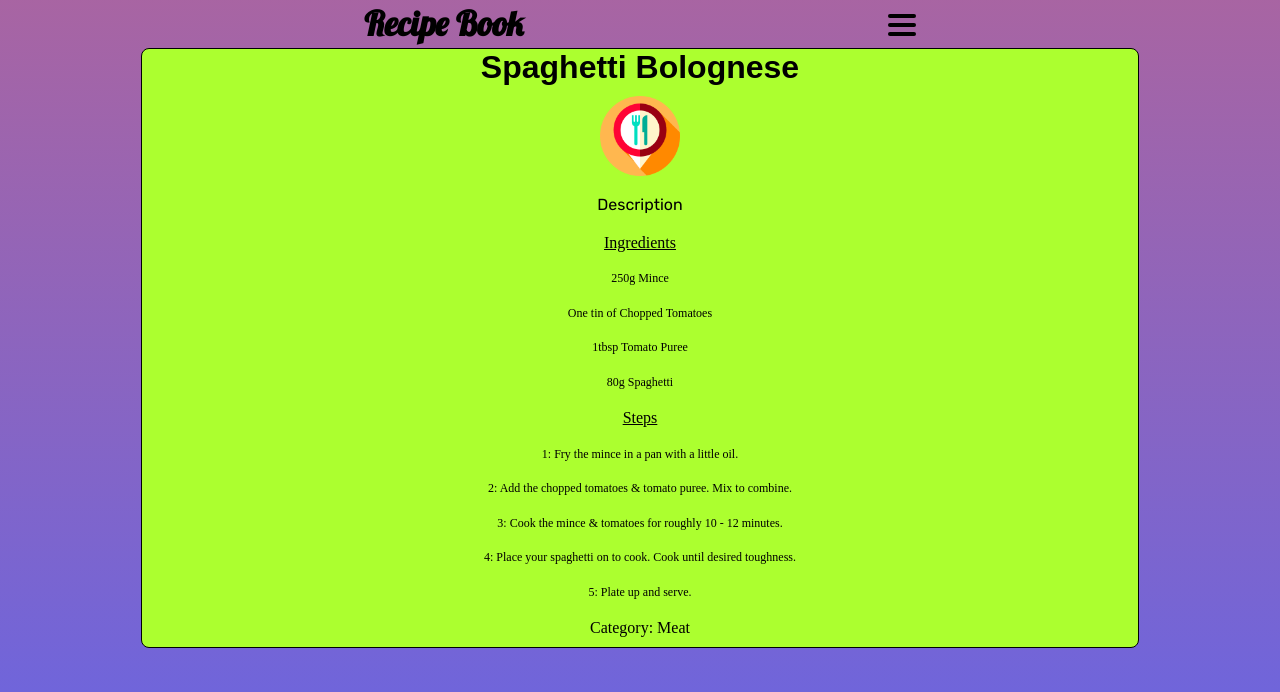
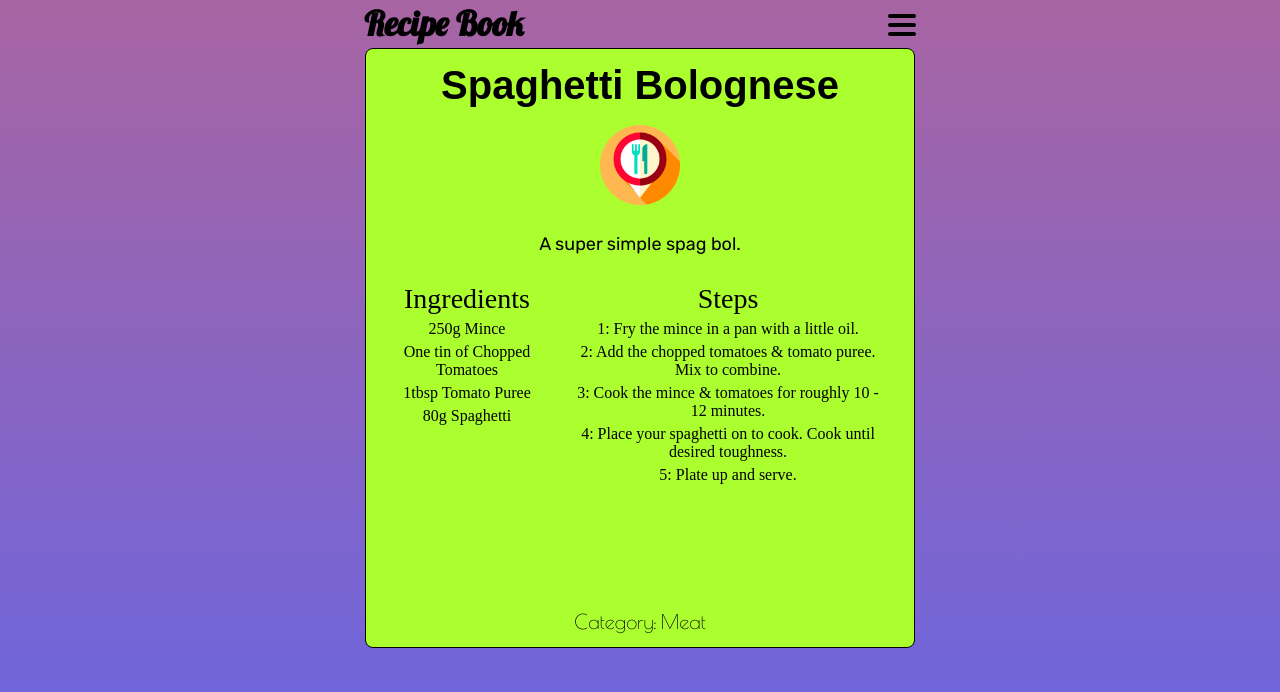
Before and after one commit to BethScarlett/RecipeBookFrontEnd, a React (Vite) app: page /recipe/1 in a window 1280 px wide. Shown: the top 692 px of the page. Built offline with nearby package versions, Linux system fonts and the light colour scheme; a web font is replaced by a local one.

Commit message:
Redesigned expanded recipe card to show ingredients and steps side by side at higher resolutions. Additional media query adjustments also undertaken.

```diff
--- a/src/Components/ExpandedRecipeCard/ExpandedRecipeCard.scss
+++ b/src/Components/ExpandedRecipeCard/ExpandedRecipeCard.scss
@@ -10,18 +10,15 @@
   display: flex;
   flex-direction: column;
   align-items: center;
-  justify-content: space-between;
+  justify-content: space-around;
   height: 600px;
   width: 78dvw;
+  max-width: 550px;
   border: 1px solid $recipecard-border;
   border-radius: 8px;
   background-color: $recipecard-background;
-  padding-bottom: 10px;
   margin: auto;
-  margin-top: 10px;
   text-align: center;
-  transition: all 0.2s linear;
-  color: $recipecard-text;
 
   &__heading {
     font-size: 32px;
@@ -34,27 +31,77 @@
     width: 80px;
   }
 
+  &__info {
+    display: flex;
+    flex-direction: column;
+    justify-content: space-evenly;
+    align-items: center;
+    min-height: 300px;
+    width: 100%;
+  }
+
   &__description {
     font-family: $recipeCard-description;
   }
 
   &__ingredients {
-    text-decoration: underline;
+    height: fit-content;
+    max-width: 150px;
+  }
+
+  &__ingredient {
+    font-size: 13px;
   }
 
   &__steps {
-    text-decoration: underline;
-  }
-
-  &__ingredient {
-    font-size: 12px;
+    height: fit-content;
+    max-width: 320px;
   }
 
   &__step {
-    font-size: 12px;
+    font-size: 13px;
   }
 
-  &__suitable {
+  &__category {
     font-family: $recipeCard-suitable;
   }
 }
+
+@media screen and (min-width: 650px) {
+  .expanded-card {
+    &__heading {
+      font-size: 40px;
+    }
+
+    &__description {
+      font-size: 18px;
+    }
+
+    &__info {
+      flex-direction: row;
+      align-items: normal;
+    }
+
+    &__ingredients {
+      font-size: 28px;
+    }
+
+    &__ingredient {
+      font-size: 16px;
+      margin: 5px 0;
+    }
+
+    &__steps {
+      font-size: 28px;
+    }
+
+    &__step {
+      font-size: 16px;
+      margin: 5px 0;
+    }
+
+    &__category {
+      font-size: 20px;
+    }
+  }
+}
--- a/src/Components/ExpandedRecipeCard/ExpandedRecipeCard.tsx
+++ b/src/Components/ExpandedRecipeCard/ExpandedRecipeCard.tsx
@@ -23,19 +23,27 @@ const ExpandedRecipeCard = ({
         src={placeholderImg}
         alt="Image of dish"
       />
-      <p className="expanded-card__description">Description</p>
-      <p className="expanded-card__ingredients">Ingredients</p>
+      <p className="expanded-card__description">
+        {filteredRecipe[0].description}
+      </p>
+      <div className="expanded-card__info">
+        <div className="expanded-card__ingredients">
+          Ingredients
           {filteredIngredient.map((ingredient) => (
             <p className="expanded-card__ingredient" key={ingredient.id}>
               {ingredient.name}
             </p>
           ))}
-      <p className="expanded-card__steps">Steps</p>
+        </div>
+        <div className="expanded-card__steps">
+          Steps
           {filteredStep.map((step) => (
             <p className="expanded-card__step" key={step.id}>
               {step.step_number}: {step.step}
             </p>
           ))}
+        </div>
+      </div>
       <p className="expanded-card__category">
         Category: {filteredRecipe[0].category}
       </p>
```
Lines whose indentation alone changed are shown as unchanged.
